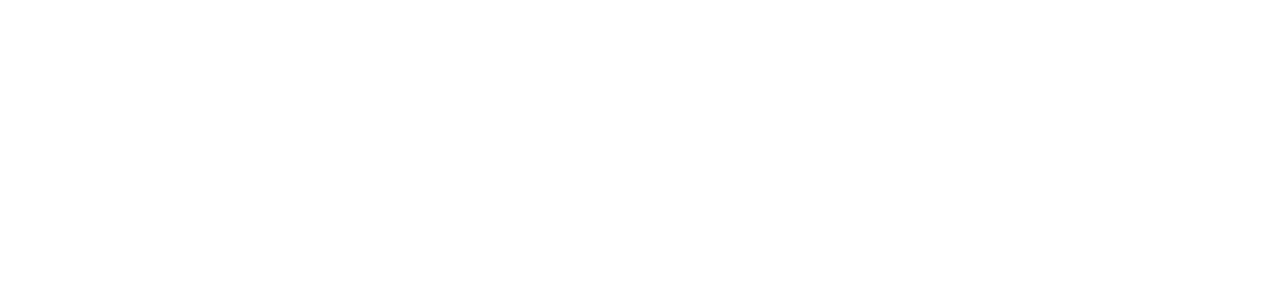
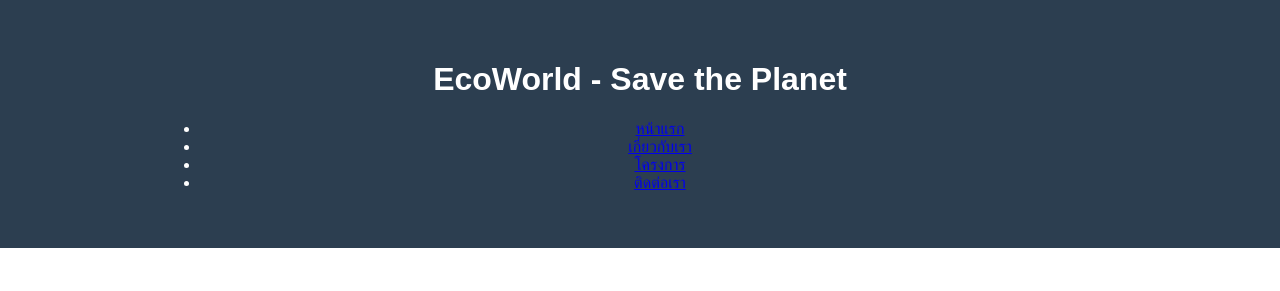
Before and after one commit to chayapat2546pinitatthaya-dot/EcoWorld, a plain HTML site: page index.html in a window 1280 px wide. Drawn offline with Linux system fonts and the light colour scheme.

Commit message:
Student A: Header

```diff
--- a/index.html
+++ b/index.html
@@ -11,6 +11,22 @@
         section { padding: 40px 0; }
     </style>
 
+</head>
+<body>
+
+    <header>
+        <div class="container">
+            <h1>EcoWorld - Save the Planet</h1>
+            <nav>
+                <ul>
+                    <li><a href="#">หน้าแรก</a></li>
+                    <li><a href="#">เกี่ยวกับเรา</a></li>
+                    <li><a href="#">โครงการ</a></li>
+                    <li><a href="#">ติดต่อเรา</a></li>
+                </ul>
+            </nav>
+        </div>
+    </header>
 <!--[if gte mso 9]><xml>
 <mso:CustomDocumentProperties>
 <mso:xd_Signature msdt:dt="string"></mso:xd_Signature>
```
